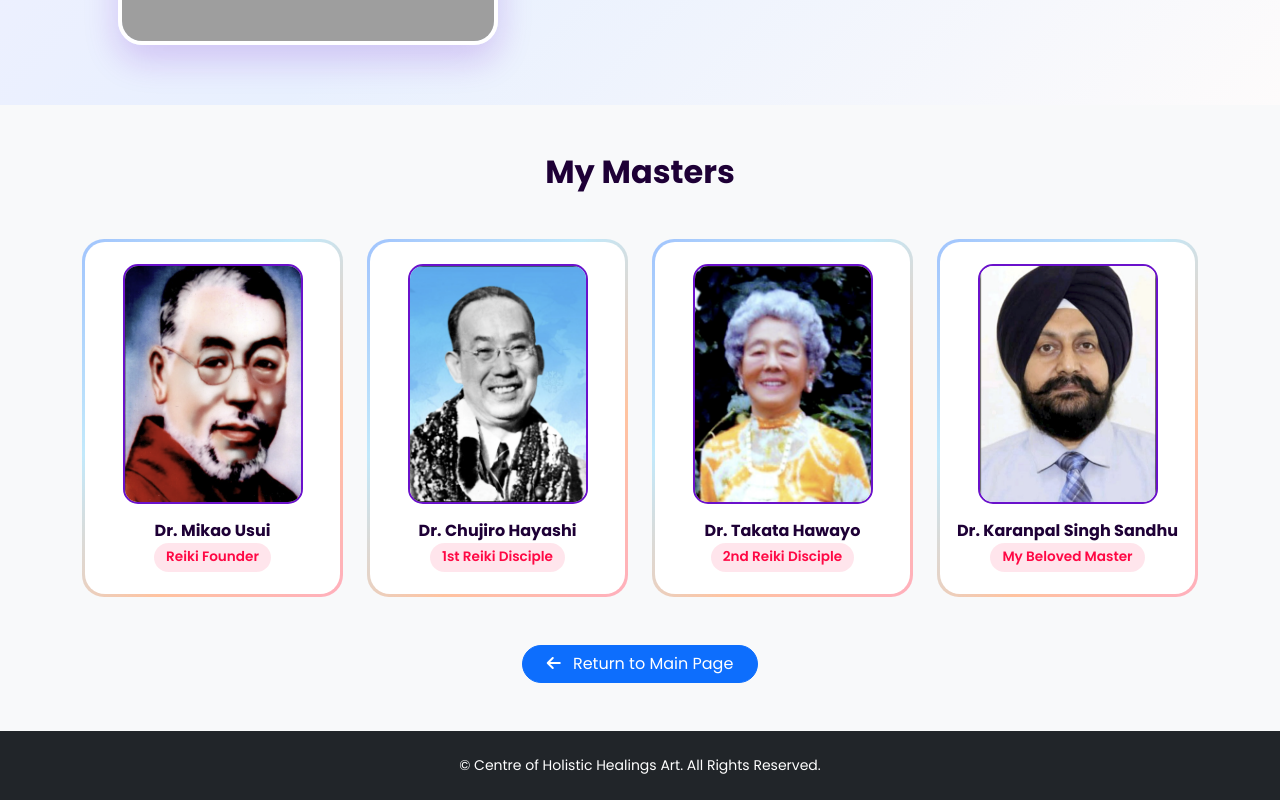
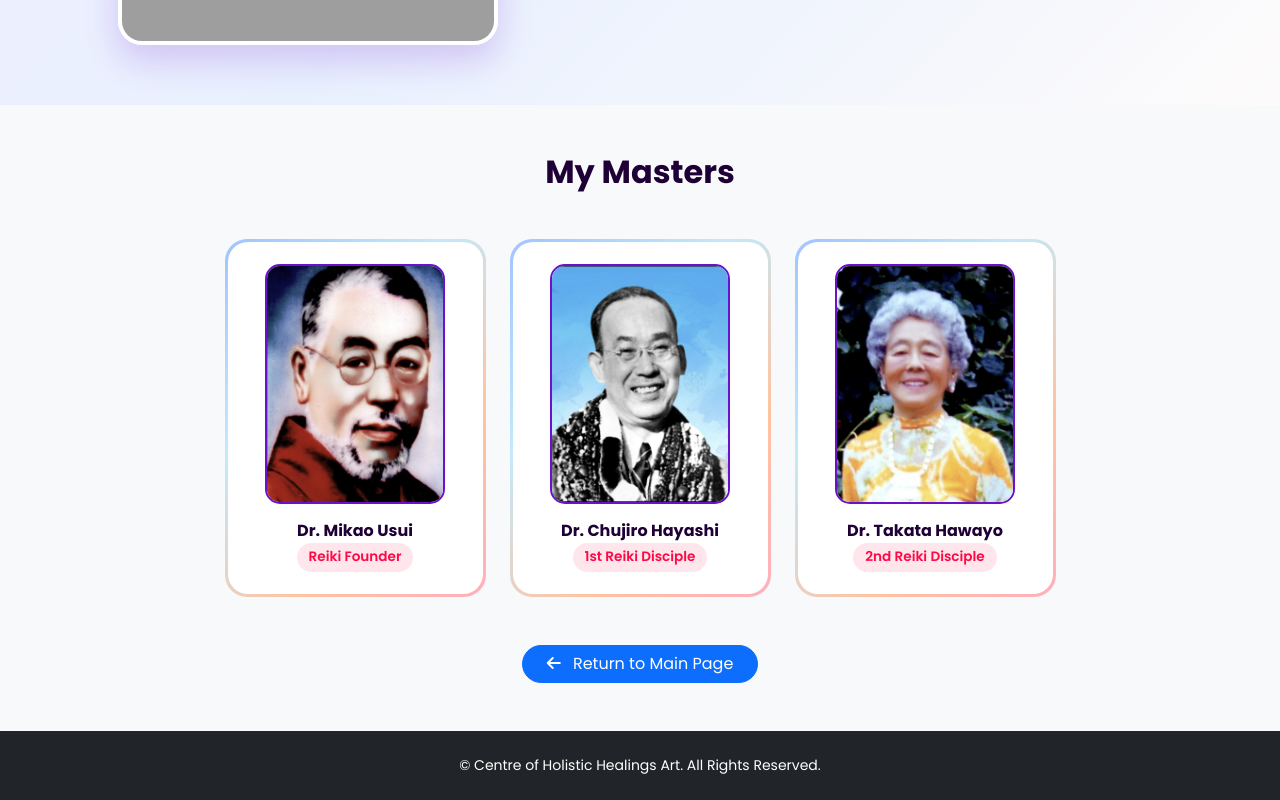
Before and after one commit to reikiholistichands/test, a plain HTML site: page about.html in a window 1280 px wide. Shown: the part 673-1473 px from the top of the page. Drawn offline with nearby package versions, Linux system fonts and the light colour scheme; grey boxes are pictures that could not be loaded.

Commit message:
remove image

```diff
--- a/about.html
+++ b/about.html
@@ -354,17 +354,7 @@
                     </div>
                 </div>
 
-                <div class="col-12 col-sm-6 col-md-3">
-                    <div class="guru-card-border-wrapper">
-                        <div class="guru-card">
-                            <div class="guru-img-wrapper">
-                                <img src="images/pic12.png" alt="Dr. Karanpal Singh Sandhu" onerror="this.src='https://via.placeholder.com/180x220?text=Dr.+Karanpal+Singh+Sandhu'">
-                            </div>
-                            <div class="guru-name">Dr. Karanpal Singh Sandhu</div>
-                            <div class="guru-role">My Beloved Master</div>
-                        </div>
-                    </div>
-                </div>
+
 
             </div>
 
```
Also changed, not shown: images/pic12.png (deleted).
